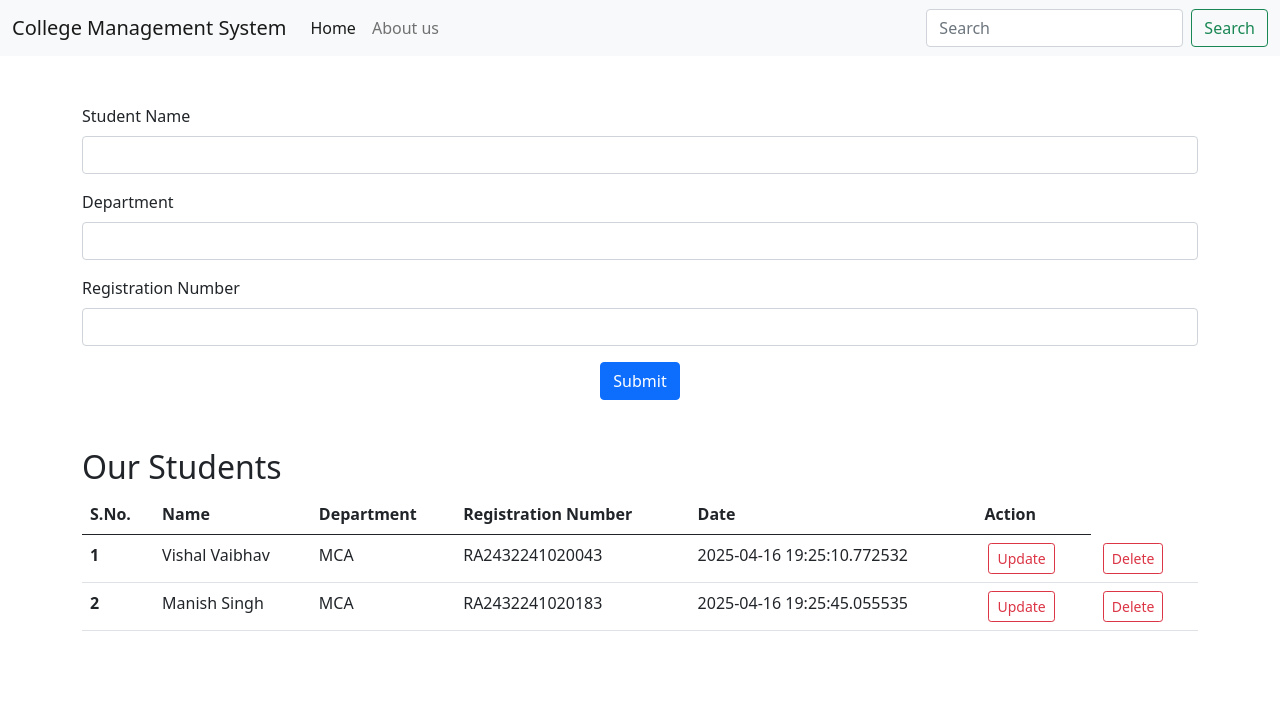
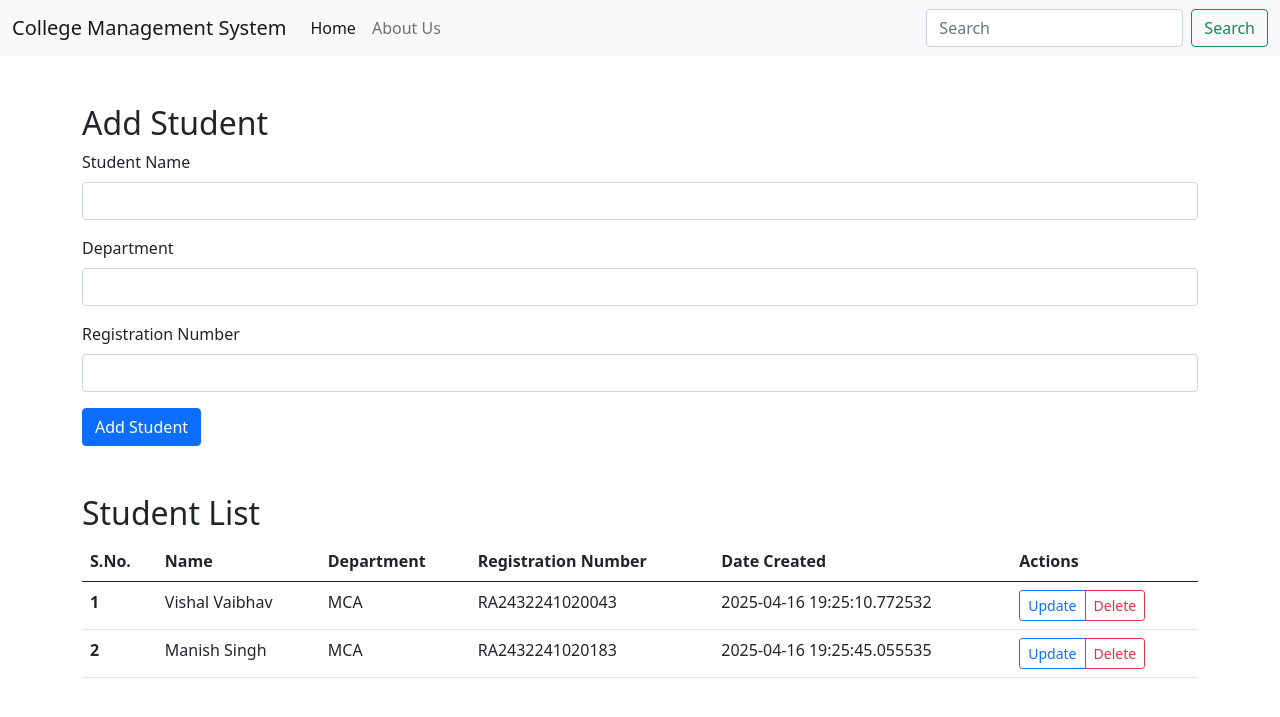
Before and after one commit to vishal-vaibhav07/flask-app, a Flask app: page / in a window 1280 px wide. Shown: the top 717 px of the page. Run offline with Flask 3, Linux system fonts and the light colour scheme.

Commit message:
Update index.html

```diff
--- a/templates/index.html
+++ b/templates/index.html
@@ -1,14 +1,24 @@
 <!doctype html>
 <html lang="en">
   <head>
-    <!-- Required meta tags -->
-    <meta charset="utf-8">
-    <meta name="viewport" content="width=device-width, initial-scale=1">
+    <meta charset="UTF-8">
+    <meta name="viewport" content="width=device-width, initial-scale=1.0">
+    <title>College Management System</title>
+    <link href="https://cdn.jsdelivr.net/npm/bootstrap@5.0.2/dist/css/bootstrap.min.css" rel="stylesheet">
+    <script>
+      // JavaScript function to validate the form
+      function validateForm() {
+        const title = document.getElementById("title").value.trim();
+        const desc = document.getElementById("desc").value.trim();
+        const reg_no = document.getElementById("reg_no").value.trim();
 
-    <!-- Bootstrap CSS -->
-    <link href="https://cdn.jsdelivr.net/npm/bootstrap@5.0.2/dist/css/bootstrap.min.css" rel="stylesheet" integrity="sha384-EVSTQN3/azprG1Anm3QDgpJLIm9Nao0Yz1ztcQTwFspd3yD65VohhpuuCOmLASjC" crossorigin="anonymous">
-
-    <title>SRMIST</title>
+        if (!title || !desc || !reg_no) {
+          alert("Please fill out all fields: Student Name, Department, and Registration Number.");
+          return false; // Prevent form submission
+        }
+        return true; // Allow form submission
+      }
+    </script>
   </head>
   <body>
     <nav class="navbar navbar-expand-lg navbar-light bg-light">
@@ -18,25 +28,27 @@
           <span class="navbar-toggler-icon"></span>
         </button>
         <div class="collapse navbar-collapse" id="navbarSupportedContent">
+                  <!-- filepath: c:\Users\royak\OneDrive\Desktop\FLASK\templates\index.html -->
             <ul class="navbar-nav me-auto mb-2 mb-lg-0">
               <li class="nav-item">
                 <a class="nav-link active" aria-current="page" href="#">Home</a>
               </li>
               <li class="nav-item">
-                <a class="nav-link" href="#">About us</a>
+                <a class="nav-link" href="/about">About Us</a>
               </li>
             </ul>
-              <form class="d-flex">
-                <input class="form-control me-2" type="search" placeholder="Search" aria-label="Search">
+          </ul>
+          <form class="d-flex ms-auto" action="/search" method="GET">
+            <input class="form-control me-2" type="search" name="query" placeholder="Search" aria-label="Search">
             <button class="btn btn-outline-success" type="submit">Search</button>
           </form>
-
         </div>
       </div>
     </nav>
 
     <div class="container my-5">
-        <form action="/" method="POST">
+      <h2>Add Student</h2>
+      <form action="/" method="POST" onsubmit="return validateForm()">
         <div class="mb-3">
           <label for="title" class="form-label">Student Name</label>
           <input type="text" class="form-control" name="title" id="title">
@@ -49,15 +61,12 @@
           <label for="reg_no" class="form-label">Registration Number</label>
           <input type="text" class="form-control" name="reg_no" id="reg_no">
         </div>
-            <div class="mb-3">
-                <div class="text-center">
-                <button type="submit" class="btn btn-primary">Submit</button>
-                </div>
-            </div>
+        <button type="submit" class="btn btn-primary">Add Student</button>
       </form>
     </div>
-      <div class ="container my-3">
-        <h2>Our Students</h2>
+
+    <div class="container my-5">
+      <h2>Student List</h2>
       <table class="table">
         <thead>
           <tr>
@@ -65,8 +74,8 @@
             <th scope="col">Name</th>
             <th scope="col">Department</th>
             <th scope="col">Registration Number</th>
-                <th scope="col">Date</th>
-                <th scope="col">Action</th>
+            <th scope="col">Date Created</th>
+            <th scope="col">Actions</th>
           </tr>
         </thead>
         <tbody>
@@ -78,8 +87,12 @@
                 <td>{{ college.desc }}</td>
                 <td>{{ college.reg_no }}</td>
                 <td>{{ college.date_created }}</td>
-                <td><a href="/update/{{ college.sno }}" class="btn btn-outline-danger btn-sm mx-1">Update</a></td>
-                <td><a href="/delete/{{ college.sno }}" class="btn btn-outline-danger btn-sm mx-1">Delete</a></td>
+                <td>
+                  <div class="btn-group" role="group">
+                    <a href="/update/{{ college.sno }}" class="btn btn-outline-primary btn-sm">Update</a>
+                    <a href="/delete/{{ college.sno }}" class="btn btn-outline-danger btn-sm">Delete</a>
+                  </div>
+                </td>
               </tr>
             {% endfor %}
           {% else %}
@@ -91,15 +104,6 @@
       </table>
     </div>
 
-    <!-- Optional JavaScript; choose one of the two! -->
-
-    <!-- Option 1: Bootstrap Bundle with Popper -->
-    <script src="https://cdn.jsdelivr.net/npm/bootstrap@5.0.2/dist/js/bootstrap.bundle.min.js" integrity="sha384-MrcW6ZMFYlzcLA8Nl+NtUVF0sA7MsXsP1UyJoMp4YLEuNSfAP+JcXn/tWtIaxVXM" crossorigin="anonymous"></script>
-
-    <!-- Option 2: Separate Popper and Bootstrap JS -->
-    <!--
-    <script src="https://cdn.jsdelivr.net/npm/@popperjs/core@2.9.2/dist/umd/popper.min.js" integrity="sha384-IQsoLXl5PILFhosVNubq5LC7Qb9DXgDA9i+tQ8Zj3iwWAwPtgFTxbJ8NT4GN1R8p" crossorigin="anonymous"></script>
-    <script src="https://cdn.jsdelivr.net/npm/bootstrap@5.0.2/dist/js/bootstrap.min.js" integrity="sha384-cVKIPhGWiC2Al4u+LWgxfKTRIcfu0JTxR+EQDz/bgldoEyl4H0zUF0QKbrJ0EcQF" crossorigin="anonymous"></script>
-    -->
+    <script src="https://cdn.jsdelivr.net/npm/bootstrap@5.0.2/dist/js/bootstrap.bundle.min.js"></script>
   </body>
 </html>
```
Lines whose indentation alone changed are shown as unchanged.
